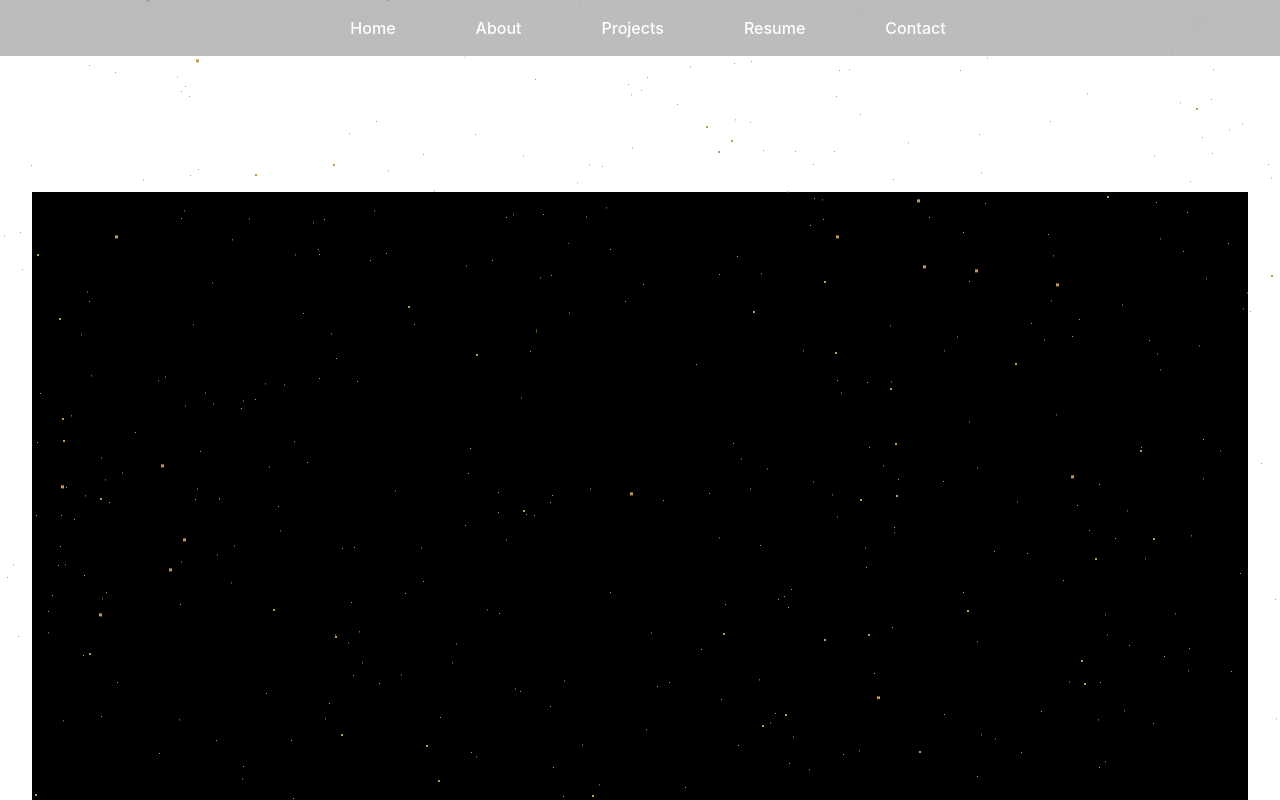
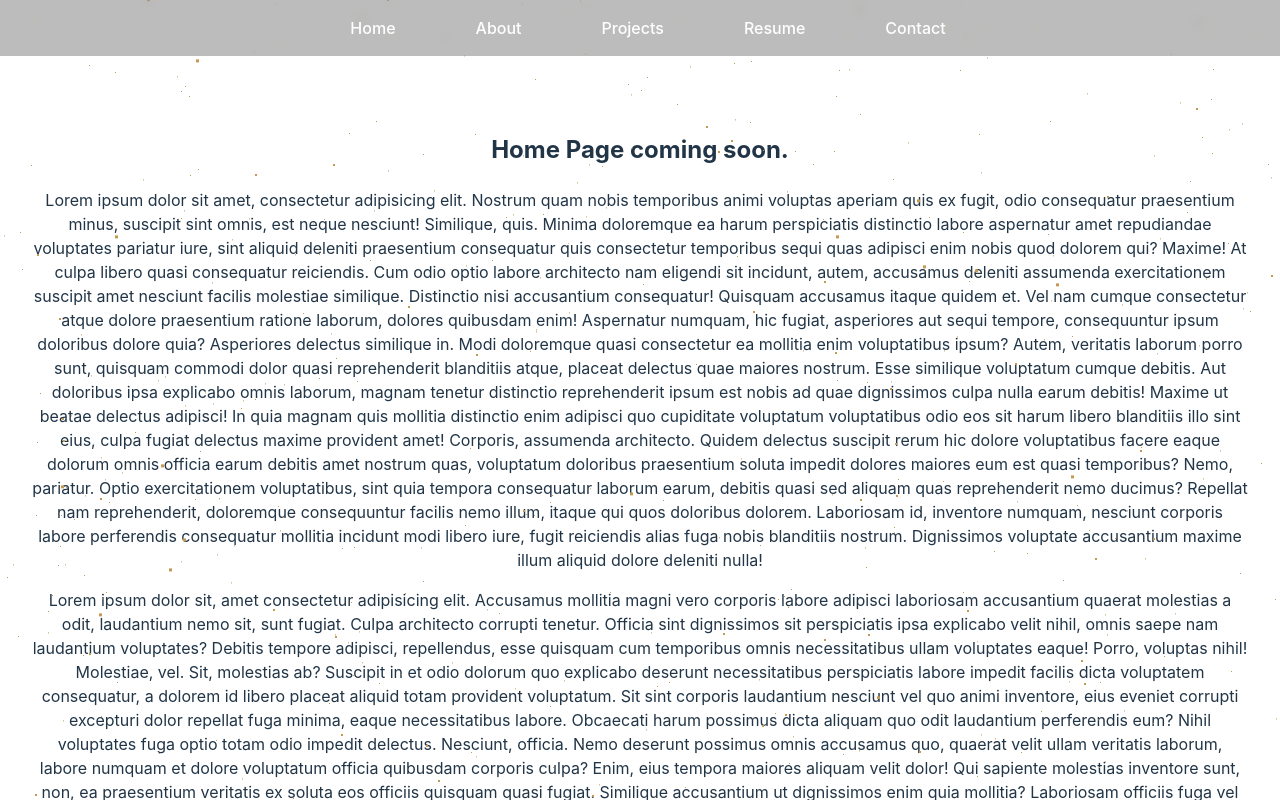
Before and after one commit to vworo/Portfolio, a Vue app: page / in a window 1280 px wide. Shown: the top 800 px of the page. Built offline with nearby package versions, Linux system fonts and the light colour scheme; some icons are missing.

Commit message:
Animated stars clean up

```diff
--- a/src/App.vue
+++ b/src/App.vue
@@ -3,14 +3,12 @@
 </script>
 
 <template>
-  <body style="background-color: black;">
   <div class="bg-animation">
       <div id="stars"></div>
       <div id="stars2"></div>
       <div id="stars3"></div>
       <div id="stars4"></div>
   </div>
-  </body>
   <Navbar />
   <RouterView />
 </template>
```
Lines whose indentation alone changed are shown as unchanged.
